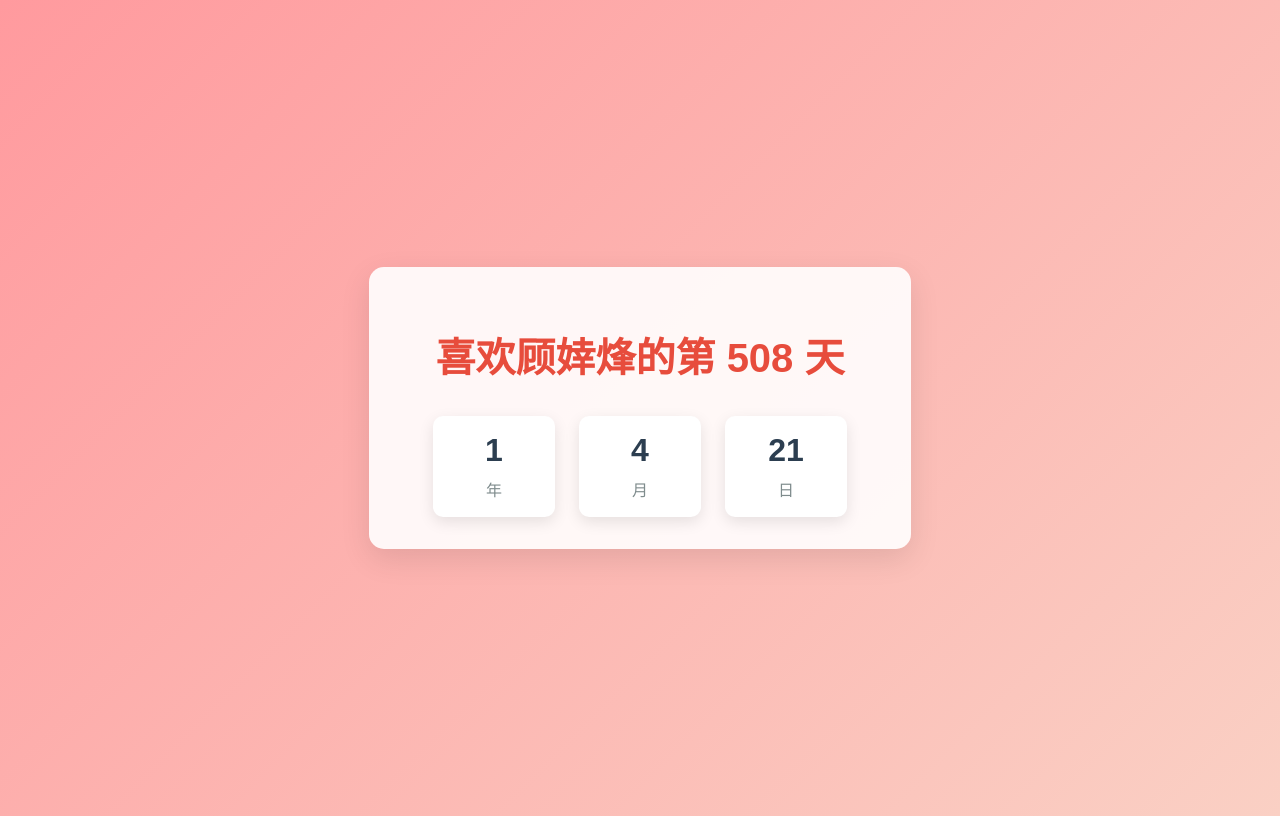
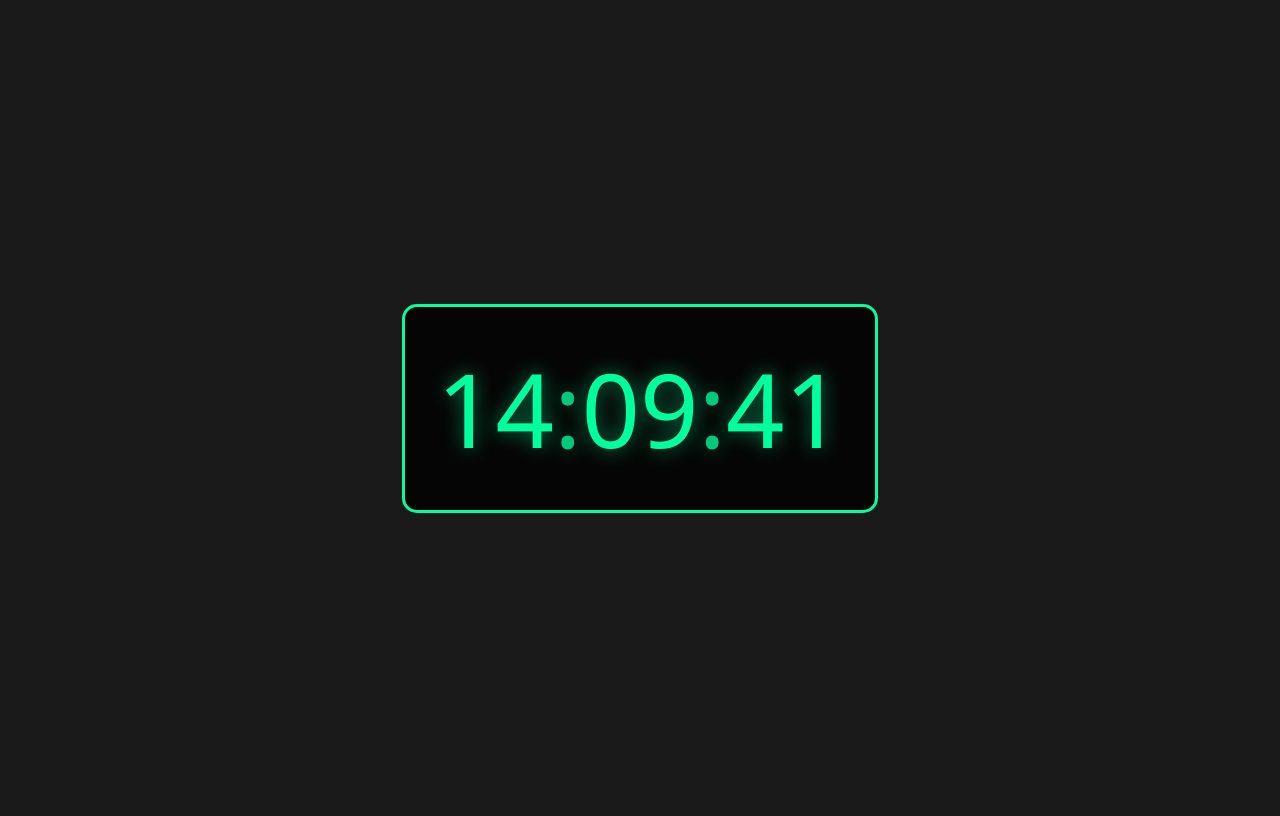
Before and after one commit to ygfydsnfcmgzf/gxf.github.io, a plain HTML site: page index.html in a window 1280 px wide. Drawn offline with Linux system fonts and the light colour scheme.

Commit message:
Update index.html

```diff
--- a/index.html
+++ b/index.html
@@ -2,132 +2,63 @@
 <html lang="zh-CN">
 <head>
     <meta charset="UTF-8">
-    <title>喜欢顾婞烽的第XX天</title>
+    <title>实时秒表</title>
     <style>
         body {
-            background: linear-gradient(135deg, #ff9a9e, #fad0c4);
+            background: #1a1a1a;
             min-height: 100vh;
             display: flex;
-            flex-direction: column;
+            justify-content: center;
             align-items: center;
-            justify-content: center;
-            font-family: 'Microsoft Yahei', sans-serif;
+            font-family: 'Segoe UI', sans-serif;
         }
 
-        .container {
-            background: rgba(255, 255, 255, 0.9);
-            padding: 2rem 4rem;
+        .clock {
+            font-size: 8vw;
+            color: #00ff9d;
+            text-shadow: 0 0 20px rgba(0,255,157,0.5);
+            padding: 2rem;
+            border: 3px solid #00ff9d;
             border-radius: 15px;
-            box-shadow: 0 10px 30px rgba(0,0,0,0.1);
-            text-align: center;
-            margin: 1rem; /* 新增响应式边距 */
+            background: rgba(0,0,0,0.8);
         }
 
-        h1 {
-            color: #e74c3c;
-            margin-bottom: 2rem;
-            font-size: clamp(1.8rem, 5vw, 2.5rem); /* 响应式字体 */
+        .colon {
+            animation: blink 1s infinite;
         }
 
-        .timer {
-            display: grid;
-            grid-template-columns: repeat(3, 1fr);
-            gap: 1.5rem;
-            max-width: 600px; /* 限制最大宽度 */
+        @keyframes blink {
+            50% { opacity: 0.3; }
         }
 
-        .time-unit {
-            background: #fff;
-            padding: 1rem;
-            border-radius: 10px;
-            box-shadow: 0 5px 15px rgba(0,0,0,0.1);
-            min-width: 90px; /* 防止内容挤压 */
-        }
-
-        .number {
-            font-size: 2em;
-            color: #2c3e50;
-            font-weight: bold;
-        }
-
-        .label {
-            color: #7f8c8d;
-            margin-top: 0.5rem;
-            display: block;
-        }
-
-        @media (max-width: 480px) {
-            .container { padding: 1.5rem; }
-            .timer { grid-template-columns: 1fr; }
+        @media (max-width: 768px) {
+            .clock { font-size: 15vw; }
         }
     </style>
 </head>
 <body>
-    <div class="container">
-        <h1>喜欢顾婞烽的第 <span id="totalDays">0</span> 天</h1>
-        <div class="timer">
-            <div class="time-unit">
-                <span class="number" id="years">0</span>
-                <span class="label">年</span>
-            </div>
-            <div class="time-unit">
-                <span class="number" id="months">0</span>
-                <span class="label">月</span>
-            </div>
-            <div class="time-unit">
-                <span class="number" id="days">0</span>
-                <span class="label">日</span>
-            </div>
-        </div>
-    </div>
+    <div class="clock" id="timer">00:00:00</div>
 
     <script>
-        // 设置纪念日（2023年12月11日 UTC时间）
-        const startDate = new Date(Date.UTC(2023, 11, 11)); // 月份0-11
+        // 高性能时间更新方案（参考网页2、6、7）
+        function updateTimer() {
+            const now = new Date();
+            const hours = String(now.getHours()).padStart(2, '0');
+            const minutes = String(now.getMinutes()).padStart(2, '0');
+            const seconds = String(now.getSeconds()).padStart(2, '0');
 
-        function calculateDuration() {
-            const now = new Date();
-            const startYear = startDate.getUTCFullYear();
-            const startMonth = startDate.getUTCMonth();
-            const startDay = startDate.getUTCDate();
+            // 使用DOM片段减少重绘（参考网页4）
+            const timeString = `${hours}<span class="colon">:</span>${minutes}<span class="colon">:</span>${seconds}`;
+            document.getElementById('timer').innerHTML = timeString;
 
-            let years = now.getUTCFullYear() - startYear;
-            let months = now.getUTCMonth() - startMonth;
-            let days = now.getUTCDate() - startDay;
-
-            // 天数修正
-            if (days < 0) {
-                months--;
-                const lastDayOfMonth = new Date(now.getUTCFullYear(), now.getUTCMonth(), 0).getUTCDate();
-                days = lastDayOfMonth - startDay + now.getUTCDate();
-            }
-
-            // 月份修正
-            if (months < 0) {
-                years--;
-                months += 12;
-            }
-
-            // 计算总天数（UTC日期差）
-            const startUTC = Date.UTC(startYear, startMonth, startDay);
-            const nowUTC = Date.UTC(now.getUTCFullYear(), now.getUTCMonth(), now.getUTCDate());
-            const totalDays = Math.floor((nowUTC - startUTC) / (1000 * 3600 * 24));
-
-            return { years, months, days: days < 0 ? 0 : days, totalDays };
+            // 同步系统时间（参考网页7）
+            const millis = now.getMilliseconds();
+            const delay = 1000 - millis;
+            setTimeout(updateTimer, delay);
         }
 
-        function updateTimer() {
-            const duration = calculateDuration();
-            document.getElementById('years').textContent = duration.years;
-            document.getElementById('months').textContent = duration.months;
-            document.getElementById('days').textContent = duration.days;
-            document.getElementById('totalDays').textContent = duration.totalDays;
-        }
-
-        // 初始更新
+        // 初始执行
         updateTimer();
-        // 每秒更新（精确到日级变化）
-        setInterval(updateTimer, 1000);
     </script>
 </body>
 </html>
```
